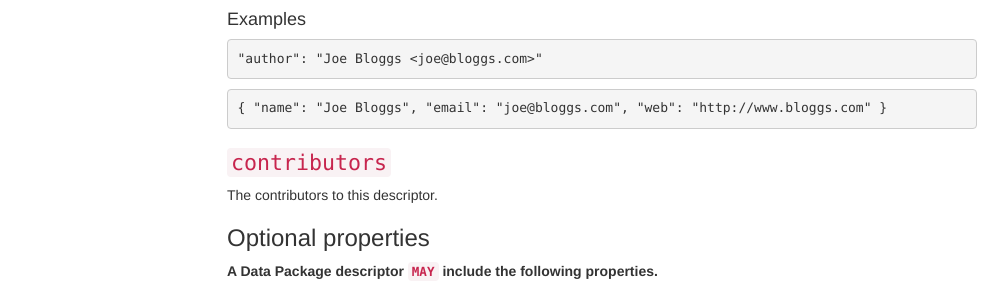
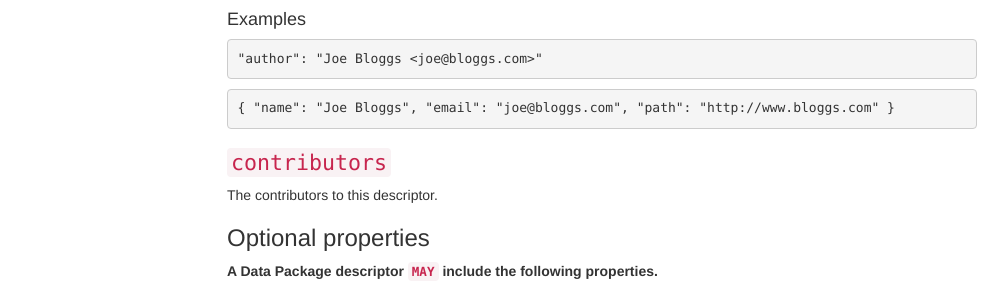
Before and after one commit to frictionlessdata/datapackage, a Jekyll site: the page built from datapackage/index.md, in a window 1280 px wide and 900 px high, scrolled down 5559 px. Shown: the part 160-452 px from the top of the window, without its empty margins (38-1046 px from the left). Built offline with Jekyll 4.4.1, drawn with Linux system fonts in a browser that asks for light colours; nearby versions of some CDN libraries; comment, search, counter and statistics services are not loaded.

Commit message:
author.web to author.path; contributor.web to contributor.path

```diff
--- a/_data/schemas/dictionary.json
+++ b/_data/schemas/dictionary.json
@@ -143,8 +143,8 @@
           "type": "object",
           "properties": {
             "name": { "type": "string" },
-            "email": { "type": "string" },
-            "web": { "type": "string" }
+            "path": { "type": "string", "format": "uri" },
+            "email": { "type": "string", "format": "email" }
           },
           "required": [ "name" ]
         }
@@ -152,7 +152,7 @@
       "context": "Use of this property does not imply that the person was the original creator of, or a contributor to, the data in the descriptor, but refers to the composition of the descriptor itself.",
       "examples": [
         "\"author\": \"Joe Bloggs <joe@bloggs.com>\"",
-        "{ \"name\": \"Joe Bloggs\", \"email\": \"joe@bloggs.com\", \"web\": \"http://www.bloggs.com\" }"
+        "{ \"name\": \"Joe Bloggs\", \"email\": \"joe@bloggs.com\", \"path\": \"http://www.bloggs.com\" }"
       ]
     },
     "contributors": {
```
